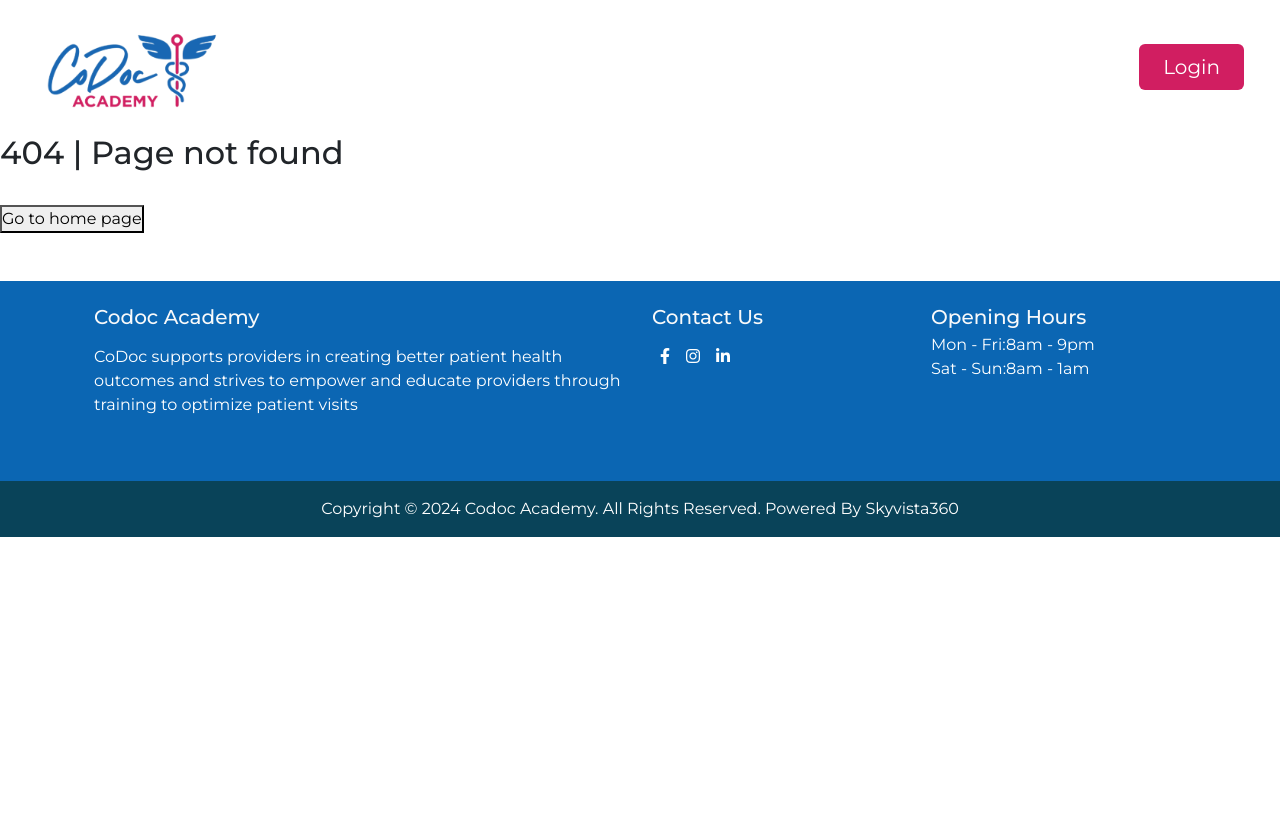
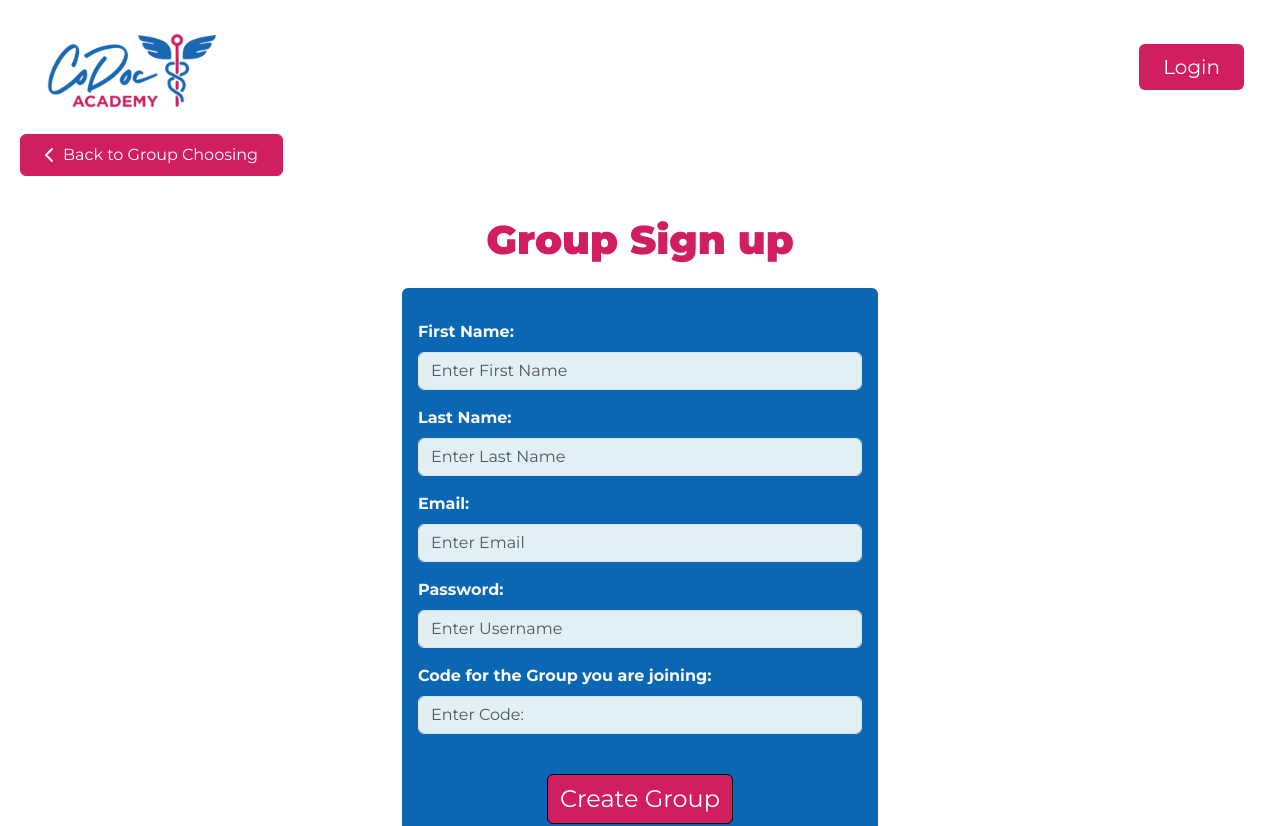
Before and after one commit to ananyaSub955/CodocAcademy, a React (Vite) app: page /joinGroup in a window 1280 px wide. Shown: the top 826 px of the page. Before the commit the page ends 800 px from the top, so only its background shows below. Built offline with nearby package versions, Linux system fonts and the light colour scheme.

Commit message:
Page created for joining a group

```diff
--- a/src/App.jsx
+++ b/src/App.jsx
@@ -10,7 +10,9 @@
 import CreateJoinGroup from './pages/CreateJoinGroup.jsx';
 import IndividualSignUp from './pages/IndividualSignUp.jsx';
 import CreateGroup from './pages/CreateGroup.jsx';
+import JoinGroup from './pages/JoinGroup.jsx';
 import GroupConfirmation from './pages/GroupConfirmation.jsx';
+
 
 const App = () => {
   const router = createBrowserRouter(
@@ -22,6 +24,7 @@
         <Route path='groupSignUpChoice' element = {<CreateJoinGroup/>}/>
         <Route path='individualSignUp' element = {<IndividualSignUp/>}/>
         <Route path='createGroup' element = {<CreateGroup/>}/>
+        <Route path = 'joinGroup' element = {<JoinGroup/>} />
         <Route path='groupConfirmation' element = {<GroupConfirmation/>}/>
 
 
--- /dev/null
+++ b/src/pages/JoinGroup.jsx
@@ -0,0 +1,90 @@
+import React from 'react'
+import { useNavigate } from 'react-router-dom'
+
+
+const JoinGroup = () => {
+    const navigate = useNavigate();
+
+    return (
+        <div>
+            <div className="mb-3">
+                <button
+                    className="bg-darkFuschia text-white px-4 py-2 rounded border border-darkFuschia d-flex align-items-center"
+                    style={{ marginLeft: '20px' }}
+                    onClick={() => navigate('/groupSignUpChoice')}
+                >
+                    <i className="fas fa-chevron-left me-2"></i>
+                    Back to Group Choosing
+                </button>
+            </div>
+
+            <div className="container mt-4" style={{ maxWidth: '500px' }}>
+                <h1 className="text-darkFuschia p-3 text-center fw-bold">
+                    <b>Group Sign up</b>
+                </h1>
+
+                <form className="bg-ultramarine p-3 rounded  text-light">
+                    <div className="mb-3 mt-3">
+                        <label htmlFor="firstName" className="form-label"> <b>First Name:</b></label>
+                        <input
+                            type="text"
+                            className="bg-lightBlue form-control"
+                            id="firstName"
+                            placeholder="Enter First Name"
+                            name="firstName"
+                        />
+                    </div>
+                    <div className="mb-3 mt-3">
+                        <label htmlFor="lastName" className="form-label"> <b>Last Name:</b></label>
+                        <input
+                            type="text"
+                            className="bg-lightBlue form-control"
+                            id="lastName"
+                            placeholder="Enter Last Name"
+                            name="lastName"
+                        />
+                    </div>
+                    <div className="mb-3 mt-3">
+                        <label htmlFor="email" className="form-label"> <b>Email:</b></label>
+                        <input
+                            type="email"
+                            className="bg-lightBlue form-control"
+                            id="email"
+                            placeholder="Enter Email"
+                            name="email"
+                        />
+                    </div>
+                    <div className="mb-3 mt-3">
+                        <label htmlFor="password" className="form-label"> <b>Password:</b></label>
+                        <input
+                            type="password"
+                            className="bg-lightBlue form-control"
+                            id="password"
+                            placeholder="Enter Username"
+                            name="username"
+                        />
+                    </div>
+                    <div className="mb-3 mt-3">
+                        <label htmlFor="groupCode" className="form-label"> <b>Code for the Group you are joining:</b></label>
+                        <input
+                            type="text"
+                            className="bg-lightBlue form-control"
+                            id="groupCode"
+                            placeholder="Enter Code:"
+                            name="groupCode"
+                        />
+                    </div>
+
+                    <div className='d-flex justify-content-center py-4'>
+                        <button className="btn btn-darkFuschia text-center fs-4 border border-black" >
+                            Create Group
+                        </button>
+                    </div>
+
+                </form>
+            </div>
+        </div>
+    )
+}
+
+export default JoinGroup
```
